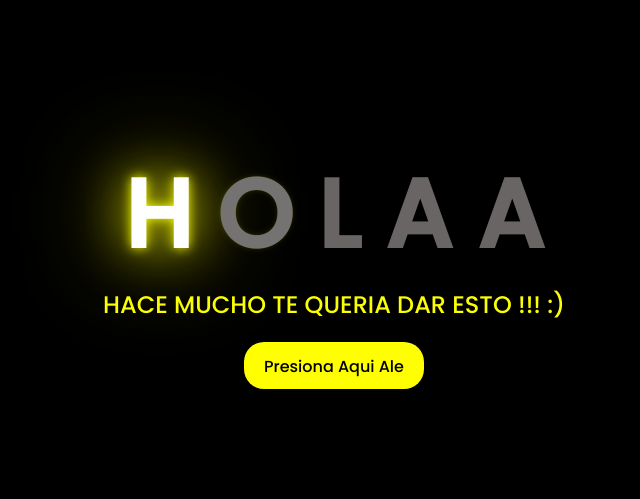
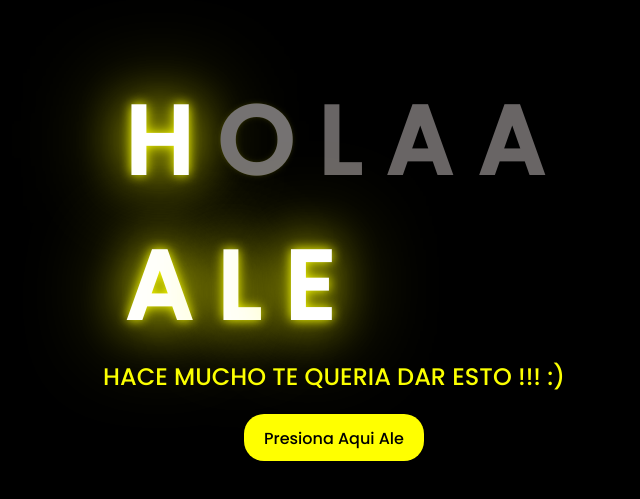
Before and after one commit to luisalvarado18rodriguez-del/xdssd, a plain HTML site: page Index.html in a window 1280 px wide. Shown: the part 143-642 px from the top of the page, without its empty margins (314-954 px from the left). Drawn offline with Linux system fonts and the light colour scheme.

Commit message:
Update Index.html

```diff
--- a/Index.html
+++ b/Index.html
@@ -15,7 +15,10 @@
         <span>O</span>
 	<span>L</span>
         <span>A</span>
-        <span>A</span>
+        <span>A</span> <br>
+		 <span>A</span>
+		 <span>L</span>
+		 <span>E</span>
     </div>
     <div class="greetings">
         <span></span>
```
